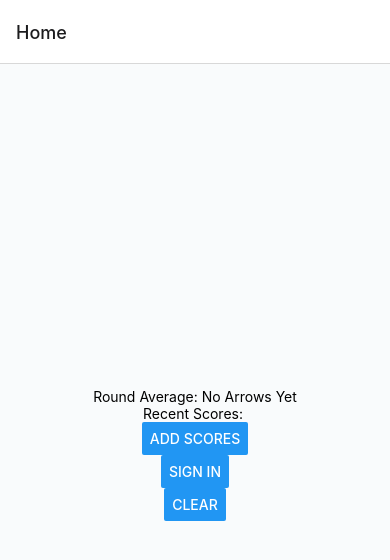
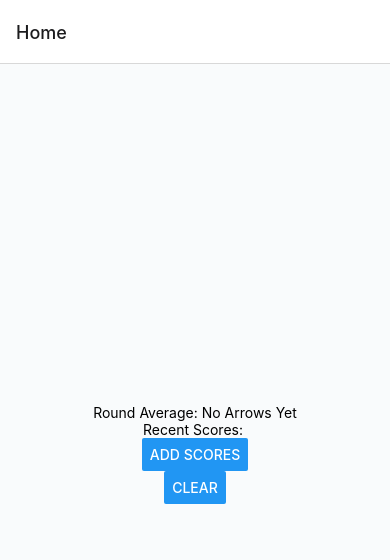
Before and after one commit to evanlin23/Archery-Tracker-App, a React Native app: screen /Home in a window 390 px wide. Shown: the top 560 px of the page. Built offline with nearby package versions, Linux system fonts and the light colour scheme.

Commit message:
Updating the home screen

```diff
--- a/pages/HomeScreen.js
+++ b/pages/HomeScreen.js
@@ -62,12 +62,6 @@ function HomeScreen({ navigation, route }) {
           () => navigation.navigate("ArrowSelectionScreen")
         }
       />
-      <Button
-        title = 'Sign In'
-        onPress = {
-          () => navigation.navigate("SignInScreen")
-        }
-      />
 
       <Button
         title = 'Clear'
```
